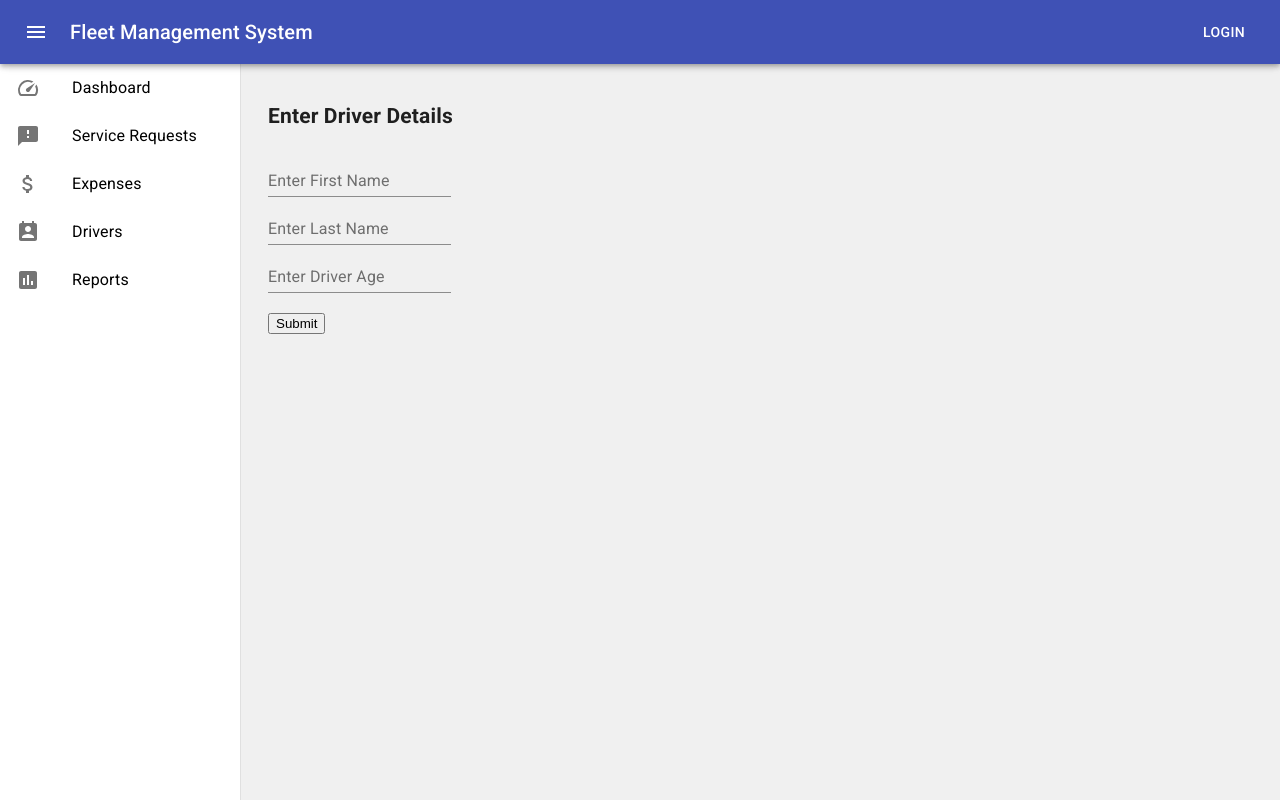
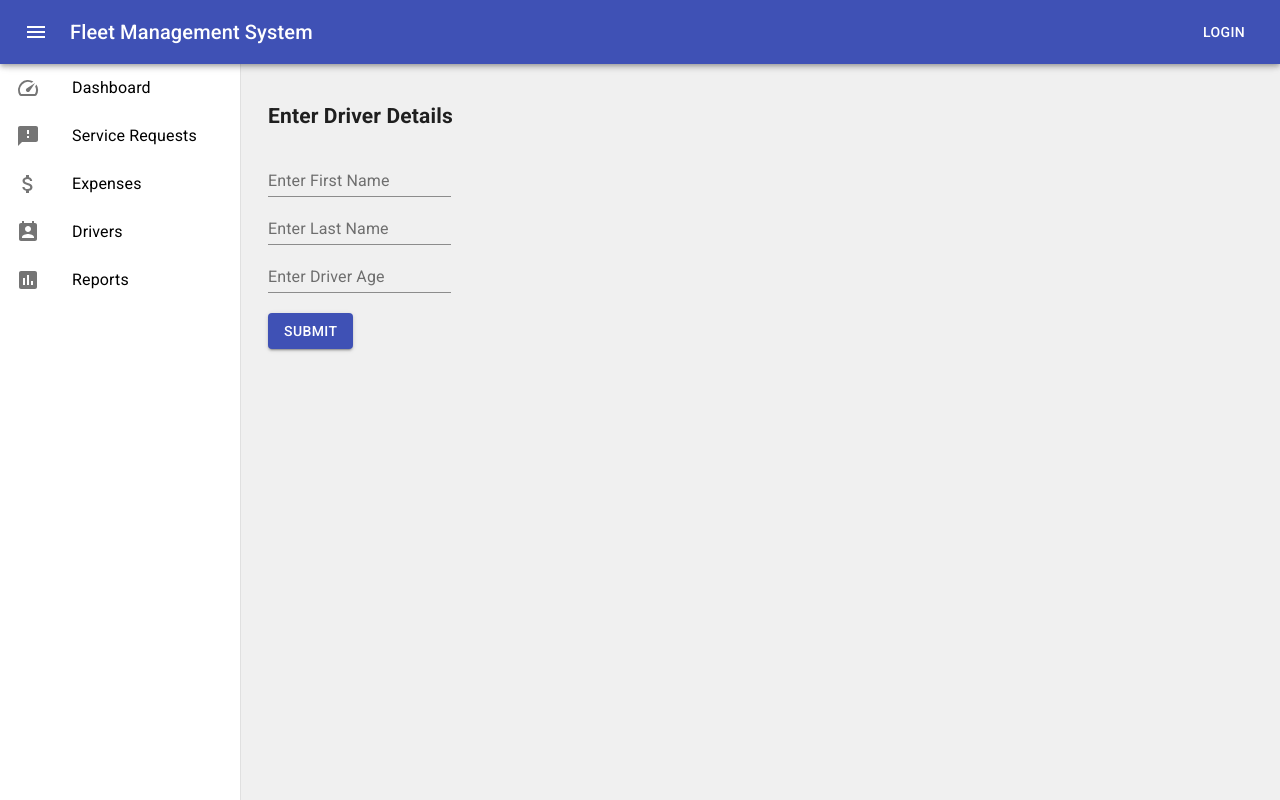
Before and after one commit to arshadfeeroz/police-fleet-management, a React (Create React App) app: page /drivers in a window 1280 px wide. Built offline with nearby package versions, Linux system fonts and the light colour scheme.

Commit message:
added mui button

```diff
--- a/src/components/Drivers/DriversDetail/DriversDetail.js
+++ b/src/components/Drivers/DriversDetail/DriversDetail.js
@@ -1,6 +1,7 @@
 import React from 'react';
 import TextField from '@material-ui/core/TextField';
 import TableView from './tableView';
+import Button from '@material-ui/core/Button';
 
 class DriverDetails extends React.Component {
 
@@ -52,8 +53,9 @@ class DriverDetails extends React.Component {
                         <TextField id="standard-basic" label="Enter Last Name" onChange={e => this.lastName(e)} /><br></br>
                         <TextField id="standard-basic" label="Enter Driver Age" onChange={e => this.setAge(e)} />
                     </form> <br></br>
-                    <button onClick={ this.showTable }>Submit</button> <br></br>
-
+                    <Button variant="contained" color="primary" onClick={ this.showTable }>
+                        Submit
+                    </Button>
                     { this.state.onSubmitflag &&
                         <TableView  firstName= {this.state.firstName}  lastName= {this.state.lastName} age={this.state.age} />
                     }
--- a/src/components/Drivers/DriversDetail/tableView.js
+++ b/src/components/Drivers/DriversDetail/tableView.js
@@ -34,7 +34,7 @@ class TableView extends React.Component {
                             {rows.map((row) => (
                                 <TableRow key={row.name}>
                                     <TableCell component="th" scope="row"> {row.firstName} </TableCell>
-                                    <TableCell component="th" scope="row"> {row.lastName} </TableCell>
+                                    <TableCell component="th" > {row.lastName} </TableCell>
                                     <TableCell align="right">{row.age}</TableCell>
                                 </TableRow>
                             ))}
```
